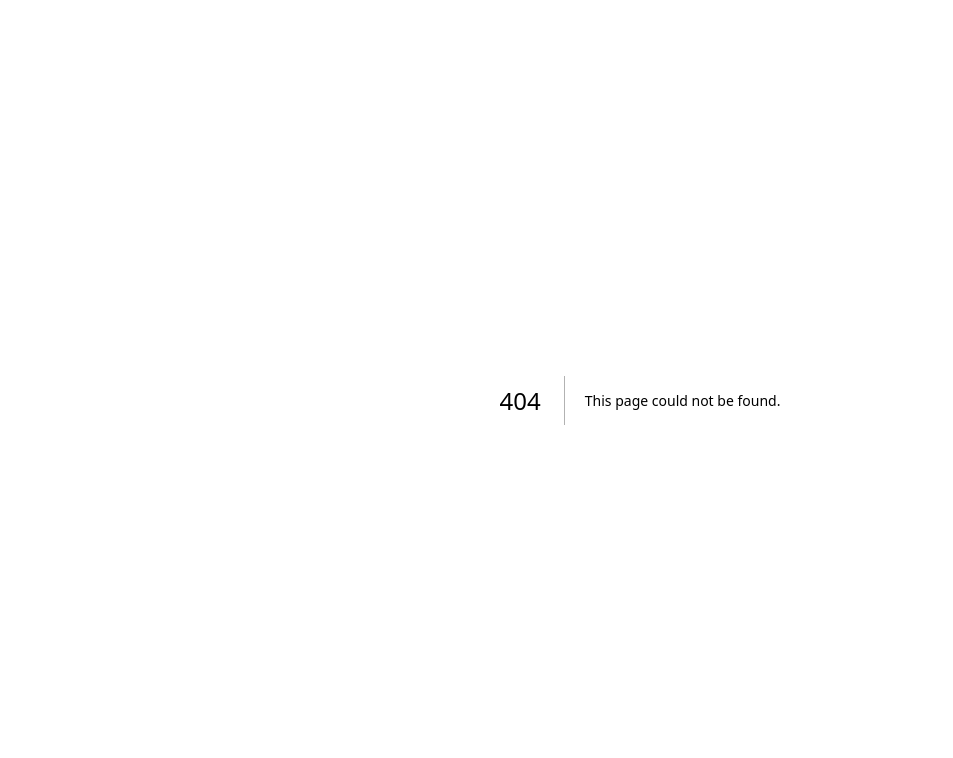
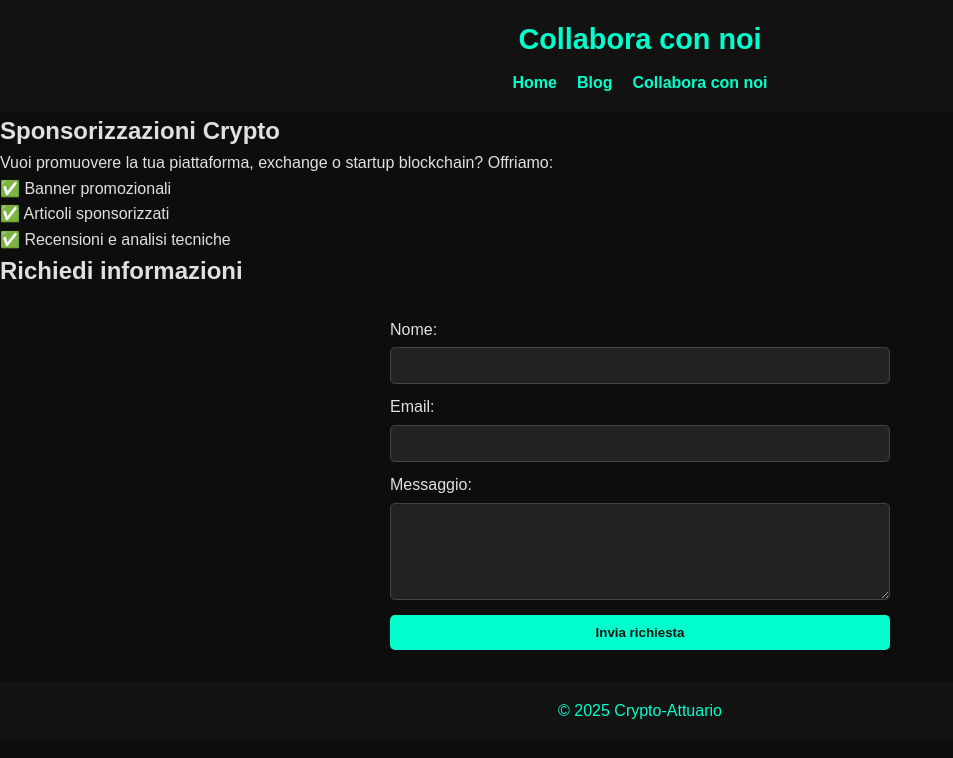
Before and after one commit to pietroscik/crypto-attuario, a Next.js app: page /sponsor in a window 1280 px wide. Before the commit this address had no page. Shown: the top 758 px of the page, without its empty margins (0-953 px from the left). Built offline with nearby package versions, Linux system fonts and the light colour scheme.

Commit message:
Create pages/sponsor.js

```diff
--- /dev/null
+++ b/pages/sponsor.js
@@ -0,0 +1,46 @@
+export default function Sponsor() {
+  return (
+    <>
+      <header>
+        <h1>Collabora con noi</h1>
+        <nav>
+          <a href="/">Home</a>
+          <a href="/blog">Blog</a>
+          <a href="/sponsor">Collabora con noi</a>
+        </nav>
+      </header>
+
+      <main>
+        <section>
+          <h2>Sponsorizzazioni Crypto</h2>
+          <p>Vuoi promuovere la tua piattaforma, exchange o startup blockchain? Offriamo:</p>
+          <ul>
+            <li>✅ Banner promozionali</li>
+            <li>✅ Articoli sponsorizzati</li>
+            <li>✅ Recensioni e analisi tecniche</li>
+          </ul>
+        </section>
+
+        <section>
+          <h2>Richiedi informazioni</h2>
+          <form>
+            <label htmlFor="name">Nome:</label>
+            <input type="text" id="name" name="name" required />
+
+            <label htmlFor="email">Email:</label>
+            <input type="email" id="email" name="email" required />
+
+            <label htmlFor="message">Messaggio:</label>
+            <textarea id="message" name="message" rows="5" required></textarea>
+
+            <button type="submit">Invia richiesta</button>
+          </form>
+        </section>
+      </main>
+
+      <footer>
+        <p>© 2025 Crypto-Attuario</p>
+      </footer>
+    </>
+  );
+}
```
